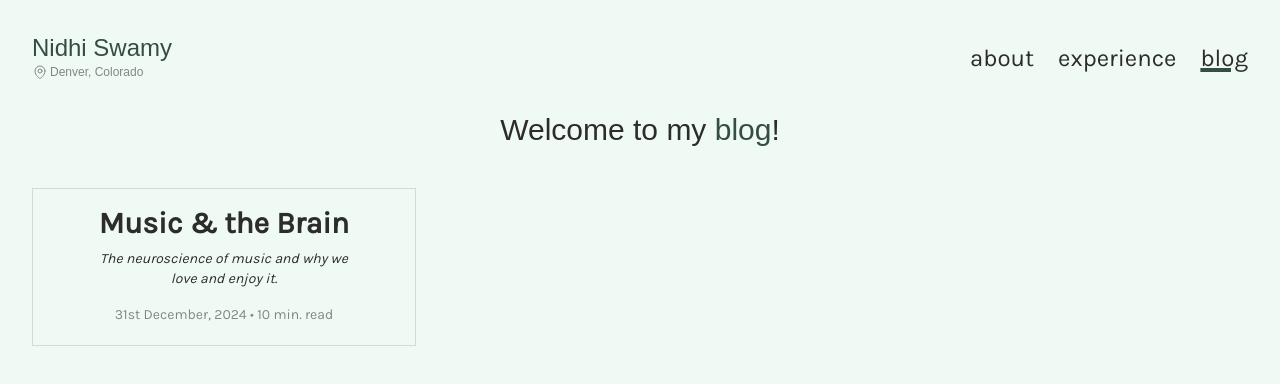
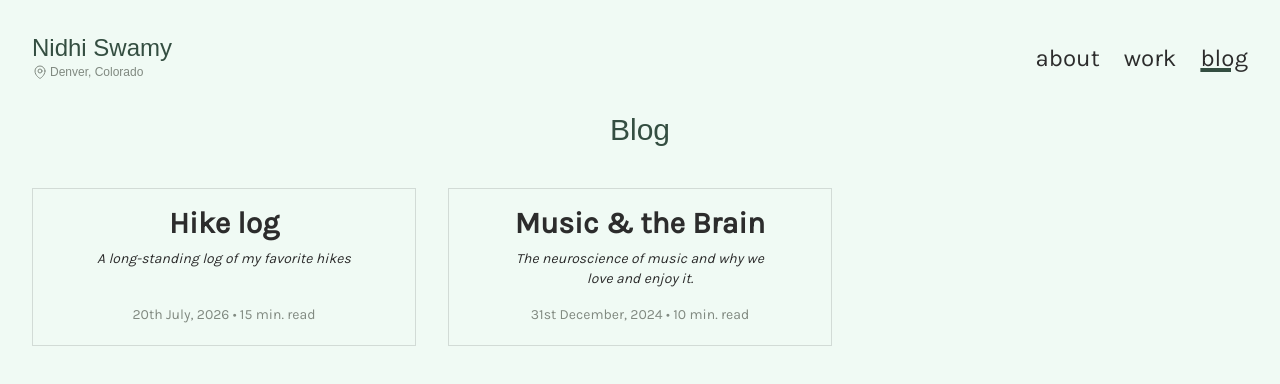
Before and after one commit to nidhiswamy/website, a Next.js app: page /blog in a window 1280 px wide. Shown: the top 384 px of the page. Built offline with nearby package versions, Linux system fonts and the light colour scheme; a web font is replaced by a local one.

Commit message:
Add hike.md and update blog header

```diff
--- /dev/null
+++ b/public/blogs/hike.md
@@ -0,0 +1,39 @@
+---
+title: "Hike log"
+date: "20th July, 2026"
+readtime: "15"
+description: "A long-standing log of my favorite hikes"
+---
+
+> The neuroscience of music and why we love and enjoy it.
+
+<br/>
+Music is a universally binding beauty of life. From the moment a tune or melody hits our ears, it has an unparalleled ability to stir neurological and emotional responses in the brain. But what truly goes on inside our minds when we listen to music?<br/><br/>
+
+In this post, I hope to decode some of the relationship between our brains and music to help us understand how and why music can be so important. Researching this topic taught me a lot, so I hope you learn things from this too. <br/><br/>
+
+*Let me preface this by saying that I am NOT a licensed, practicing, or professional neuroscientist by any means. I am a software engineer with a huge passion is psychology and neuroscience. Everything I have learned about psychology is through experience, college classes, and some research papers on the internet. However, I do think that everybody should learn a thing or two about how their brain works, which is why I love sharing this with the world!*<br/><br/>
+
+Our brains are wired to find patterns in things, regardless of whether or not they exist. Music is a combination of a pattern of tunes, rhythms, vocals, and so much more. So naturally, our brains are predisposed to notice and absorb these tones in music. <br/><br/>
+
+It all starts with identifying how the brain perceives and understands language. As sound vibrations come in through the ear, they are sent over to the auditory nerve in the form of electrical signals. These signals reach the *auditory cortex* of the brain, which is located in the midbrain. The auditory cortex is responsible for transforming these sound signals to understandable language. <br/><br/>
+
+Before diving into how our brain distinguishes music, there are some things to note about how the brain processes sounds. The brain is capable of sorting out sounds, which is why we *hear* a lot, but only process and pay attention to sounds that matter. The brain also detects whether the sound you heard was closer to one ear than the other to create a mental picture of your spatial surroundings. The brainstem and the thalamus use information from both ears to make sense of a sound's direction and location. <br/><br/>
+
+The processing of sound in the auditory cortex happens in stages. The low-level stages include detecting the loudness and pitch of the sound. The higher level ones include figuring out the source of the sound and its category (for example, whether the sounds are produced by speech). <br/><br/>
+
+The brain has two areas that are vital in the production and understanding of speech and language. The *Wernicke's* area is a part of the brain that is critical for understanding written and spoken language. This is where the brain translates sound to understandable language. For example, the Wernicke's area is activated when you listen to a song and simply understand the lyrics. The *Broca's* area is a region of the brain concerned with the production of speech, located in the cortex of the dominant frontal lobe. This is where the brain produces speech and activates the motor neurons responsible for speech. For example, this area is activated when you sing your favorite song. <br/><br/>
+
+While the primary areas of the brain responsible for the reception and production of music are the language centers for understanding and speech, there are other really useful and important regions of the brain that are involved with music. <br/><br/>
+
+The second biggest factor to consider is empathy and emotional processing. Music can reach into people's brains and bring out their emotional side. It does so mainly through the amygdala, the insular cortex, and the hypothalamus. Listening to music has been linked to a release of oxytocin (love) and dopamine (reward), as well as a reduction in cortisol (stress) levels in the brain. This explains why music seems to invoke such a deep, emotional feeling in us. <br/><br/>
+
+Let's dive a little deeper into this. Why is it that we have some favorite songs/genres/vibes of music? This is due to something called a *prediction error.* It is easy to understand this. A prediction error occurs when something unexpected happens. For example, when something is *better* than expected, dopamine is released in the brain, making you gain more interest in the song you are listening to. However, if a song is worse than expected, dopamine is reduced in the brain, making you lose interest in a song. <br/><br/>
+
+This explains why "catchy" songs only live on for so long, because at first, it gives us a positive prediction error (it is better than we expected), but soon, after hearing the song on repeat, we lose the prediction error and soon know what to expect, which is how we lose interest in a song. <br/><br/>
+
+Now obviously this is not the case for all songs, which is why we all have our favorite genres and playlists of songs. This is where the prediction error and the empathy regions are tied together. For example, when you first listen to a song and have a high prediction error, you add that to your liked songs or a playlist. Then, you listen to it while thinking of a certain memory or even living in a certain situation. This is where you tie in your likeness of a song with pocket of emotion. That's when you've packaged this bite-sized tune into a favorite song. Once you've tied a song with a memory, you receive an emotional response from the amygdala and the insular cortex (both regions responsible for the emotional processing of music) each time you play it, so that explains why some songs can just transport you back in time to a certain memory or situation. <br/><br/>
+
+I want to end on how music can be extremely beneficial for us. The brain has a region called the default mode network (DMN) that is most active when you are passive. It is deeply involved in daydreaming, thinking, rumination, self-awareness, and so on. Research has shown that listening to your favorite music can actually increase activity in the DMN and lead to better self-awareness, more empathy, and even increased thought. It overall has a good positive effect on mental health, and can lead to increased work and school performance. <br/><br/>
+
+There is more to know about the creation of music and how two musicians have synced brain activity when producing or listening to music together. It is absolutely fascinating to learn about how our brain responds to music.
--- a/src/app/blog/page.tsx
+++ b/src/app/blog/page.tsx
@@ -4,6 +4,7 @@ import BlogPageHeader from "../ui/BlogPageHeader";
 
 function Blog() {
   const blogs = getPostMetadata("public/blogs");
+
   return (
     <div className="flex flex-col items-center justify-center pt-16 md:pt-4">
       <BlogPageHeader />
--- a/src/app/ui/BlogPageHeader.tsx
+++ b/src/app/ui/BlogPageHeader.tsx
@@ -6,11 +6,9 @@ export default function BlogPageHeader() {
   return (
     <div>
       <h1 className={`${solway.className} text-center text-3xl`}>
-        Welcome to my{" "}
-        <Tooltip content={blogBlurb} position="bottom">
-          <span className="text-secondary dark:text-dark-secondary">blog</span>
+        <Tooltip content={blogBlurb}>
+          <span className="text-secondary dark:text-dark-secondary">Blog</span>
         </Tooltip>
-        !
       </h1>
     </div>
   );
--- a/src/app/ui/NavLinks.tsx
+++ b/src/app/ui/NavLinks.tsx
@@ -7,7 +7,7 @@ import { GlobeAsiaAustraliaIcon } from "@heroicons/react/24/outline";
 const links = [
   // { name: 'home', href: '/' },
   { name: "about", href: "/" },
-  { name: "experience", href: "/experience" },
+  { name: "work", href: "/work" },
   { name: "blog", href: "/blog" },
 ];
 
@@ -28,7 +28,7 @@ export default function NavLinks() {
                     "underline decoration-4 decoration-secondary dark:decoration-dark-secondary":
                       pathname === link.href ||
                       pathname.startsWith(link.href + "/"),
-                  }
+                  },
                 )}
               >
                 {link.name}
--- a/src/app/experience/page.tsx
+++ b/src/app/work/page.tsx
@@ -1,8 +1,8 @@
 import WorkCard from "@/app/ui/WorkCard";
-import { jobs } from "@/app/experience/jobs";
+import { jobs } from "@/app/work/jobs";
 import ExperienceHeader from "../ui/ExperienceHeader";
 
-export default function Experience() {
+export default function Work() {
   return (
     <div className="container content-center justify-items-center mx-auto p-8 md:p-0">
       <ExperienceHeader label="Work" />
```
Also changed, not shown: src/app/work/jobs.tsx (renamed from src/app/experience/jobs.tsx), src/app/work/projects.tsx (renamed from src/app/experience/projects.tsx).
